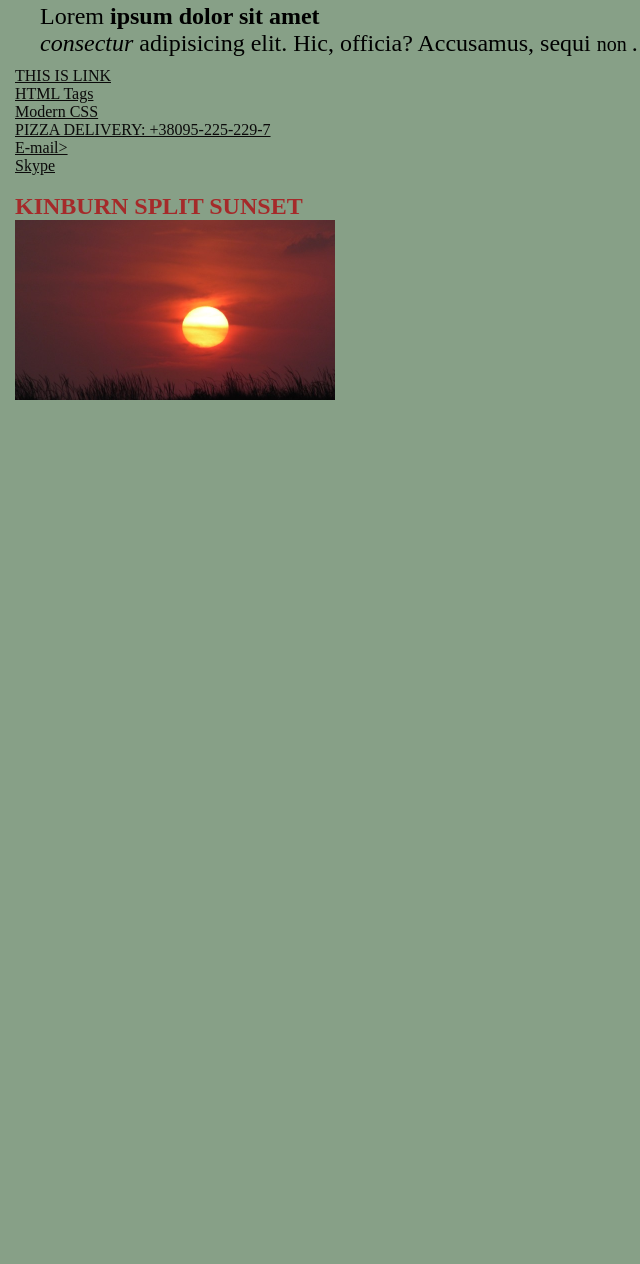
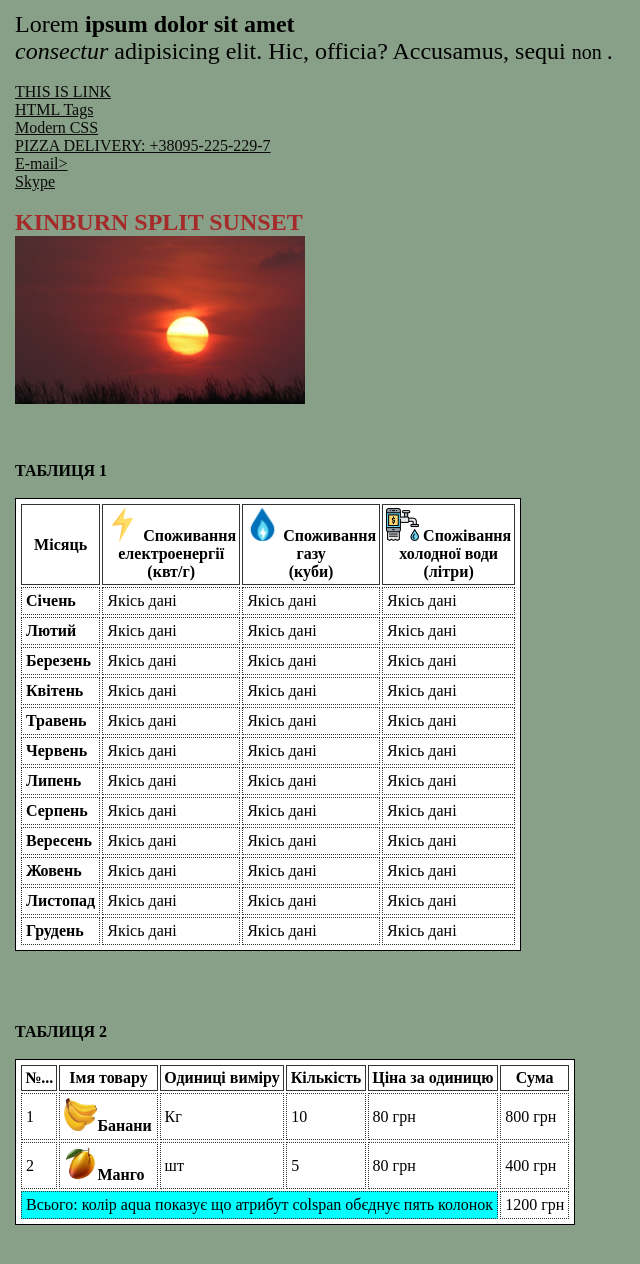
Before and after one commit to Bohdan-Lytvynenko/3d-lesson-html-workout, a plain HTML site: page index.html in a window 1280 px wide. Shown: the part 246-1510 px from the top of the page, without its empty margins (0-640 px from the left). Before the commit the page ends 800 px from the top, so only its background shows below. Drawn offline with Linux system fonts and the light colour scheme.

Commit message:
added tables

```diff
--- a/index.html
+++ b/index.html
@@ -3,7 +3,7 @@
 <head>
     <meta charset="UTF-8">
     <meta http-equiv="X-UA-Compatible" content="IE=edge">
-    <meta http-equiv="refresh" content="3">
+    <meta http-equiv="refresh" content="60">
     <meta name="viewport" content="width=device-width, initial-scale=1.0">
     <link rel="stylesheet" href="style.css">
     <link rel="preconnect" href="https://fonts.googleapis.com">
@@ -42,11 +42,11 @@
 <h4 style="color: aliceblue;">H4 tag</h4>
 <h5 style="color: blue;">H5 tag</h5>
 <h6 style="color: darkorange;">H6 tag</h6>
-<hr>
+<hr><br>
 <div class="paragraph"><p>Lorem <strong> ipsum dolor sit amet </strong>
     <br> <i> consectur </i> adipisicing elit. Hic, officia?
     Accusamus, sequi <small> non </small>.
-</p></div>
+</p></div><br>
 </div>
 <div class="container">
 <div class="references">
@@ -57,8 +57,137 @@
 <a href="mailto:somebody@mail.com">E-mail></a><br>
 <a href="skype:....?call">Skype</a><br><br>
 </div>
-<h2 style="color: brown;">KINBURN SPLIT SUNSET</h2>
-<img sizes = "max-width: 100%;" width="320" height="180" src="./S1720018 Medium.jpeg" alt="sunset">
+<h2 style="color: brown;">KINBURN   SPLIT   SUNSET</h2>
+<img sizes="(max-width: 100%;)" width="290" height="168" src="./S1720018 Medium.jpeg" alt="sunset"><br><br><br><br>
+
+<div><b>ТАБЛИЦЯ 1</b></div><br>
+<table class="table 1">
+    <tr>
+    <th>Місяць</th>
+    <th><img width="33" height="33" src="./616494.png" alt="e"> Споживання <br> електроенергії <br> (квт/г)</th>
+
+    <th><img width="33" height="33" src="./favicon_32x32.webp" alt=""> Споживання <br> газу<br>(куби)</th>
+    <th> <img width="33" height="33" src="./faucet.png" alt=""> Спожівання <br> холодної води<br>(літри)</th>
+
+    </tr>
+    <tr>
+        <td><b>Січень</b></td>
+        <td>Якісь дані</td>
+        <td>Якісь дані</td>
+        <td>Якісь дані</td>
+    </tr>
+    <tr>
+        <td><b>Лютий<b></td>
+        <td>Якісь дані</td>
+        <td>Якісь дані</td>
+        <td>Якісь дані</td>
+    </tr>
+    <tr>
+        <td><b>Березень</b></td>
+        <td>Якісь дані</td>
+        <td>Якісь дані</td>
+        <td>Якісь дані</td>
+    </tr>
+    <tr>
+        <td><b>Квітень</b></td>
+        <td>Якісь дані</td>
+        <td>Якісь дані</td>
+        <td>Якісь дані</td>
+    </tr>
+    <tr>
+        <td><b>Травень</b></td>
+        <td>Якісь дані</td>
+        <td>Якісь дані</td>
+        <td>Якісь дані</td>
+    </tr>
+    <tr>
+        <td><b>Червень</b></td>
+        <td>Якісь дані</td>
+        <td>Якісь дані</td>
+        <td>Якісь дані</td>
+    </tr>
+    <tr>
+        <td><b>Липень</b></td>
+        <td>Якісь дані</td>
+        <td>Якісь дані</td>
+        <td>Якісь дані</td>
+    </tr>
+    <tr>
+        <td><b>Серпень</b></td>
+        <td>Якісь дані</td>
+        <td>Якісь дані</td>
+        <td>Якісь дані</td>
+    </tr>
+    <tr>
+        <td><b>Вересень</b></td>
+        <td>Якісь дані</td>
+        <td>Якісь дані</td>
+        <td>Якісь дані</td>
+    </tr>
+    <tr>
+        <td><b>Жовень</b></td>
+        <td>Якісь дані</td>
+        <td>Якісь дані</td>
+        <td>Якісь дані</td>
+    </tr>
+    <tr>
+        <td><b>Листопад</b></td>
+        <td>Якісь дані</td>
+        <td>Якісь дані</td>
+        <td>Якісь дані</td>
+    </tr>
+    <tr>
+        <td><b>Грудень</b></td>
+        <td>Якісь дані</td>
+        <td>Якісь дані</td>
+        <td>Якісь дані</td>
+    </tr>
+
+</table>
+<br><br><br><br>
+
+<div><b>ТАБЛИЦЯ 2</b></div><br>
+
+<table>
+    <thead>
+        <tr>
+            <th>№...</th>
+            <th>Імя товару</th>
+            <th>Одиниці виміру</th>
+            <th>Кількість</th>
+            <th>Ціна за одиницю</th>
+            <th>Сума</th>
+        </tr>
+    </thead>
+
+    <tbody>
+        <tr>
+            <td>1</td>
+            <td><img width="33" height="33" src="/images.jpeg" alt=""><b>Банани</b></td>
+            <td>Кг</td>
+            <td>10</td>
+            <td>80 грн</td>
+            <td>800 грн</td>
+        </tr>
+
+        <tr>
+            <td>2</td>
+            <td> <img width="33" height="33" src="/Unknown.jpeg" alt=""><b>Манго</b></td>
+            <td>шт</td>
+            <td>5</td>
+            <td>80 грн</td>
+            <td>400 грн</td>
+        </tr>
+    </tbody>
+    <tfoot>
+        <tr>
+            <td class="colspan" colspan="5">Всього: колір aqua показує що атрибут colspan обєднує пять колонок </td><td>1200 грн</td>
+        </tr>
+    </tfoot>
+</table><br><br><br><br>
+
+
+
 </div>
 </body>
-</html
+</html>
--- a/style.css
+++ b/style.css
@@ -30,8 +30,8 @@ body
 .paragraph
 { font-size: x-large;
    max-width: 1200px;
-   margin: 0 auto;
-   padding: 10px 0px; }
+}
+
 a
 {color: rgb(11, 10, 10);;
 }
@@ -52,3 +52,23 @@ a
 .references {max-width: width 1280px;
     margin:  auto;
 padding: 0px 0px}
+
+table {
+    background-color: white;
+    border: 1px solid #000;
+    padding: 3px;
+}
+
+th {
+    border: 1px solid #333;
+    padding: 3px;
+}
+
+td {
+    border: 1px dotted #333;
+    padding: 4px;
+}
+
+.colspan {
+    background-color: aqua;
+}
```
Also changed, not shown: 616494.png (added), Unknown.jpeg (added), faucet.png (added), favicon_32x32.webp (added), images.jpeg (added).
